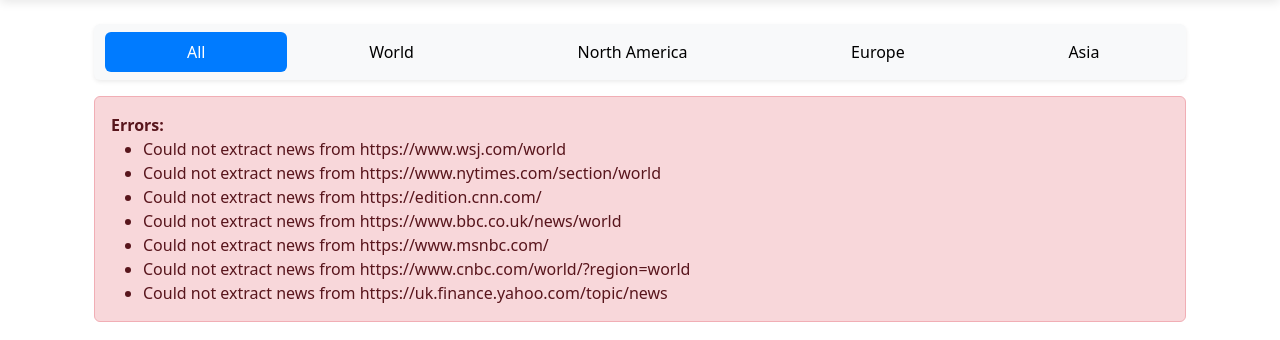
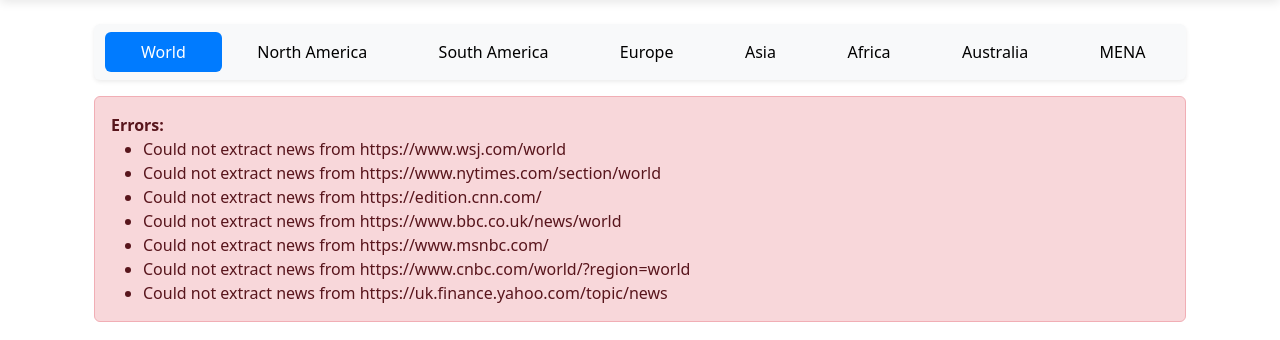
Before and after one commit to Ren-Tech/Stock-Market-Scraper, a Flask app: page / in a window 1280 px wide. Shown: the part 82-422 px from the top of the page. Run offline with Flask 3, Linux system fonts and the light colour scheme; data that the repository does not hold is empty; some libraries are stand-ins or nearby versions.

Commit message:
remove all and use world and add other category

```diff
--- a/templates/current_affairs.html
+++ b/templates/current_affairs.html
@@ -45,19 +45,28 @@
     id="newsTabs"
   >
     <li class="nav-item">
-      <a class="nav-link active" data-tab="all" href="#">All</a>
-    </li>
-    <li class="nav-item">
-      <a class="nav-link" data-tab="world" href="#">World</a>
+      <a class="nav-link active" data-tab="all" href="#">World</a>
     </li>
     <li class="nav-item">
       <a class="nav-link" data-tab="north_america" href="#">North America</a>
+    </li>
+    <li class="nav-item">
+      <a class="nav-link" data-tab="south_america" href="#">South America</a>
     </li>
     <li class="nav-item">
       <a class="nav-link" data-tab="europe" href="#">Europe</a>
     </li>
     <li class="nav-item">
       <a class="nav-link" data-tab="asia" href="#">Asia</a>
+    </li>
+    <li class="nav-item">
+      <a class="nav-link" data-tab="africa" href="#">Africa</a>
+    </li>
+    <li class="nav-item">
+      <a class="nav-link" data-tab="australia" href="#">Australia</a>
+    </li>
+    <li class="nav-item">
+      <a class="nav-link" data-tab="mena" href="#">MENA</a>
     </li>
   </ul>
 
```
